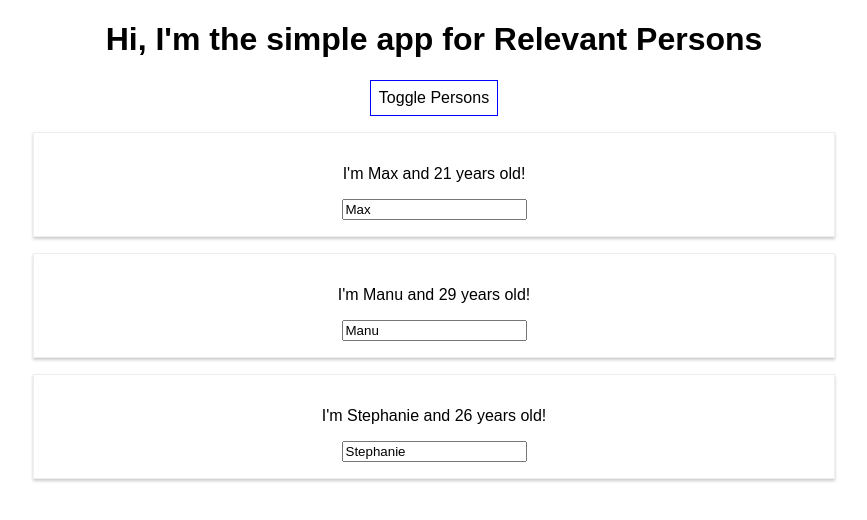
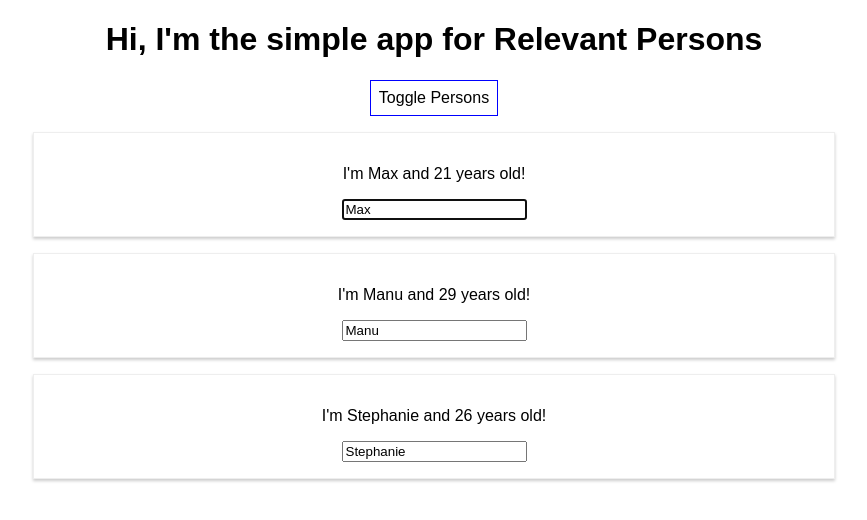
Before and after one commit to agdavid/react-complete-guide-course, a React (Create React App) app in the folder react-complete-guide/: page / in a window 1280 px wide. Both pictures are taken after a click on the button "Toggle Persons". Shown: the top 520 px of the page, without its empty margins (206-1073 px from the left). Built offline with nearby package versions, Linux system fonts and the light colour scheme.

Commit message:
use ref in component

```diff
--- a/react-complete-guide/src/components/Persons/Person/Person.js
+++ b/react-complete-guide/src/components/Persons/Person/Person.js
@@ -3,12 +3,23 @@
 import './Person.css';
 
 class Person extends Component {
+
+    componentDidMount () {
+        if (this.props.position === 0) {
+            this.inputElement.focus();
+        }
+    }
+
     render() {
         return (
             <div onClick={this.props.click} className="Person">
                 <p>I'm {this.props.name} and {this.props.age} years old!</p>
                 <p>{this.props.children}</p>
-                <input type="text" onChange={this.props.changed} value={this.props.name} />
+                <input
+                type="text"
+                ref={(inp)=>{ this.inputElement = inp}}
+                onChange={this.props.changed}
+                value={this.props.name} />
             </div>
         );
     }
--- a/react-complete-guide/src/components/Persons/Persons.js
+++ b/react-complete-guide/src/components/Persons/Persons.js
@@ -6,6 +6,7 @@
         return (
             this.props.persons.map( (person, index) => {
                 return <Person
+                    position={index}
                     name={person.name}
                     age={person.age}
                     key={person.id}
```
